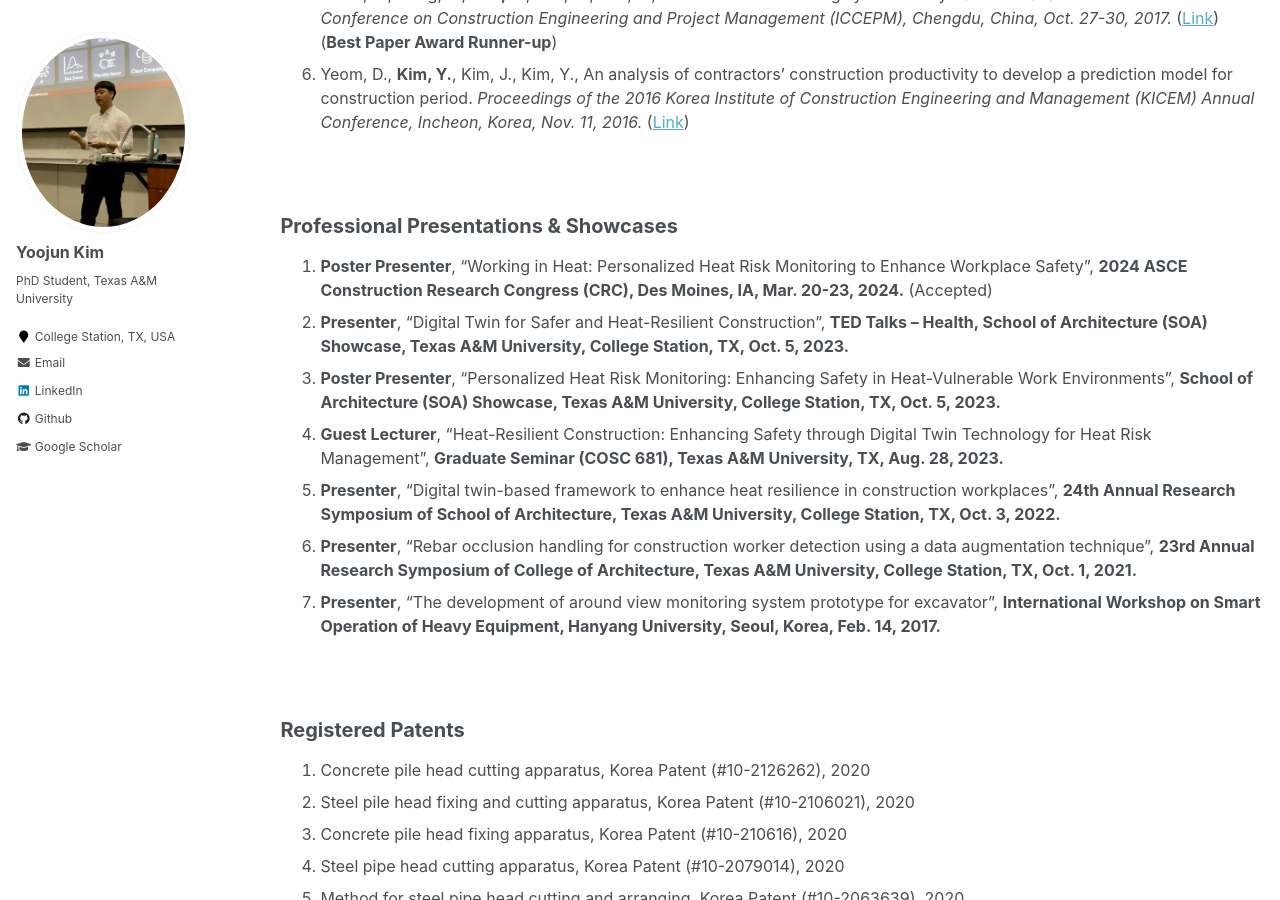
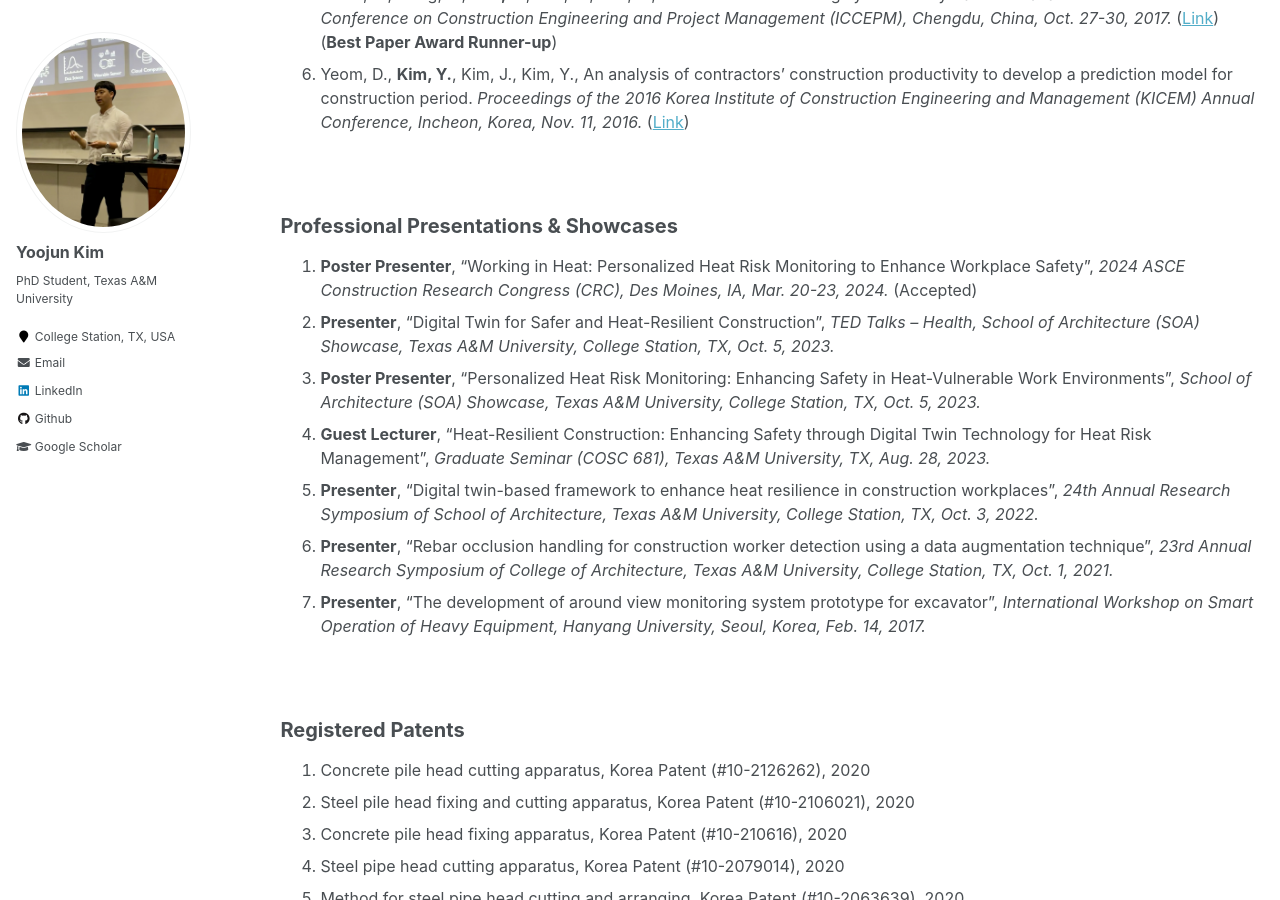
Before and after one commit to yoojunT/yoojunT.github.io, a Jekyll site: the page built from _pages/publications.md, in a window 1280 px wide and 900 px high, scrolled down 961 px. Built offline with Jekyll 4.4.1, drawn with Linux system fonts in a browser that asks for light colours.

```diff
--- a/_pages/publications.md
+++ b/_pages/publications.md
@@ -29,13 +29,13 @@ author_profile: true
 
 <h2 id="Presentation">Professional Presentations & Showcases</h2>
 
-1. **Poster Presenter**, “Working in Heat: Personalized Heat Risk Monitoring to Enhance Workplace Safety”, **2024 ASCE Construction Research Congress (CRC), Des Moines, IA, Mar. 20-23, 2024.** (Accepted)
-1. **Presenter**, “Digital Twin for Safer and Heat-Resilient Construction”, **TED Talks – Health, School of Architecture (SOA) Showcase, Texas A&M University, College Station, TX, Oct. 5, 2023.**
-1. **Poster Presenter**, “Personalized Heat Risk Monitoring: Enhancing Safety in Heat-Vulnerable Work Environments”, **School of Architecture (SOA) Showcase, Texas A&M University, College Station, TX, Oct. 5, 2023.**
-1. **Guest Lecturer**, “Heat-Resilient Construction: Enhancing Safety through Digital Twin Technology for Heat Risk Management”, **Graduate Seminar (COSC 681), Texas A&M University, TX, Aug. 28, 2023.**
-1. **Presenter**, “Digital twin-based framework to enhance heat resilience in construction workplaces”, **24th Annual Research Symposium of School of Architecture, Texas A&M University, College Station, TX, Oct. 3, 2022.**
-1. **Presenter**, “Rebar occlusion handling for construction worker detection using a data augmentation technique”, **23rd Annual Research Symposium of College of Architecture, Texas A&M University, College Station, TX, Oct. 1, 2021.**
-1. **Presenter**, “The development of around view monitoring system prototype for excavator”, **International Workshop on Smart Operation of Heavy Equipment, Hanyang University, Seoul, Korea, Feb. 14, 2017.**
+1. **Poster Presenter**, “Working in Heat: Personalized Heat Risk Monitoring to Enhance Workplace Safety”, *2024 ASCE Construction Research Congress (CRC), Des Moines, IA, Mar. 20-23, 2024.* (Accepted)
+1. **Presenter**, “Digital Twin for Safer and Heat-Resilient Construction”, *TED Talks – Health, School of Architecture (SOA) Showcase, Texas A&M University, College Station, TX, Oct. 5, 2023.*
+1. **Poster Presenter**, “Personalized Heat Risk Monitoring: Enhancing Safety in Heat-Vulnerable Work Environments”, *School of Architecture (SOA) Showcase, Texas A&M University, College Station, TX, Oct. 5, 2023.*
+1. **Guest Lecturer**, “Heat-Resilient Construction: Enhancing Safety through Digital Twin Technology for Heat Risk Management”, *Graduate Seminar (COSC 681), Texas A&M University, TX, Aug. 28, 2023.*
+1. **Presenter**, “Digital twin-based framework to enhance heat resilience in construction workplaces”, *24th Annual Research Symposium of School of Architecture, Texas A&M University, College Station, TX, Oct. 3, 2022.*
+1. **Presenter**, “Rebar occlusion handling for construction worker detection using a data augmentation technique”, *23rd Annual Research Symposium of College of Architecture, Texas A&M University, College Station, TX, Oct. 1, 2021.*
+1. **Presenter**, “The development of around view monitoring system prototype for excavator”, *International Workshop on Smart Operation of Heavy Equipment, Hanyang University, Seoul, Korea, Feb. 14, 2017.*
 
 <br />
 
```
